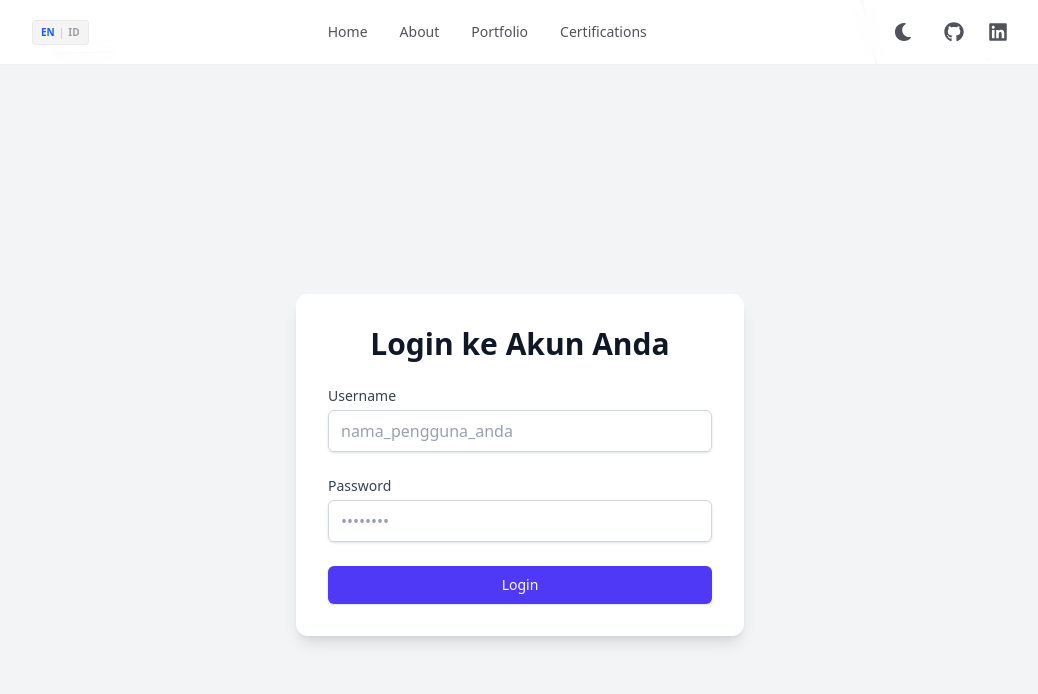
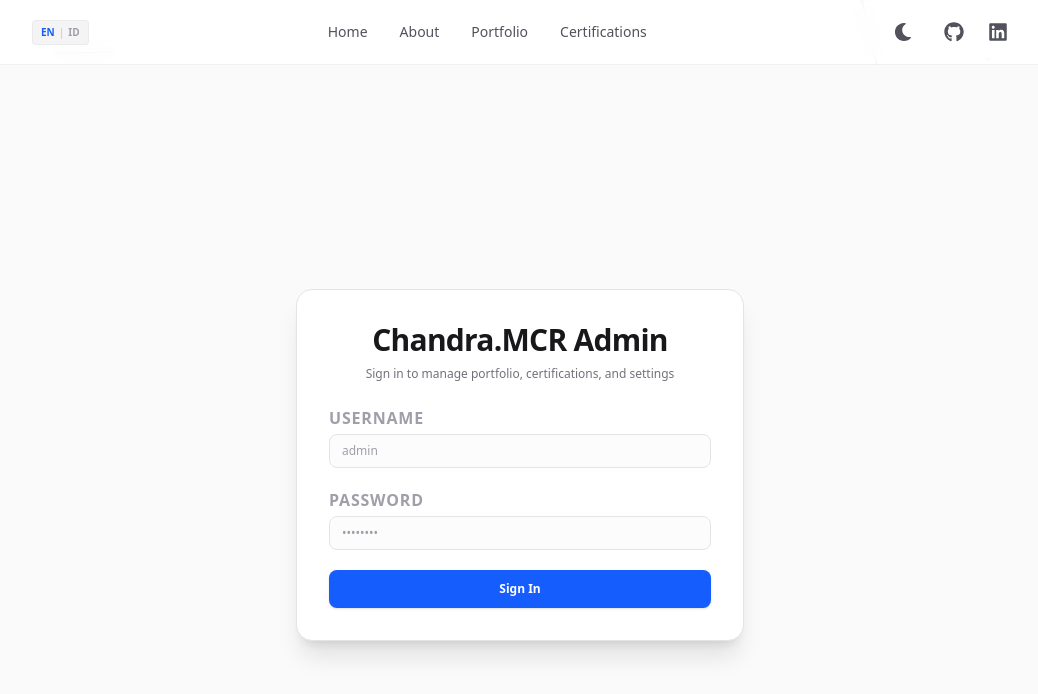
Before and after one commit to MChandraR/MyPorto, a Next.js app: page /login in a window 1280 px wide. Shown: the top 694 px of the page, without its empty margins (120-1158 px from the left). Built offline with nearby package versions, Linux system fonts and the light colour scheme.

Commit message:
Add AuthProvider to validate admin rights

```diff
--- a/app/admin/page.tsx
+++ b/app/admin/page.tsx
@@ -1,6 +1,7 @@
 "use client";
 
-import { useState } from "react";
+import { useState, useEffect } from "react";
+import { useRouter } from "next/navigation";
 import { FaBriefcase, FaGraduationCap, FaCode, FaAward, FaExternalLinkAlt } from "react-icons/fa";
 import Sidebar from "../components/admin/Sidebar";
 import Header from "../components/admin/Header";
@@ -8,11 +9,44 @@ import StatCard from "../components/admin/StatCard";
 import ProjectsTab from "../components/admin/ProjectsTab";
 import CertificationsTab from "../components/admin/CertificationsTab";
 import ProfileTab from "../components/admin/ProfileTab";
+import { useAuth } from "../components/admin/AuthContext";
 import { projects } from "../data/projects";
 import { certifications } from "../data/certifications";
 
 export default function AdminPage() {
   const [activeTab, setActiveTab] = useState<string>("overview");
+  const { isAuthenticated, loading, token, checkSessionWithAPI } = useAuth();
+  const router = useRouter();
+
+  // Route protection redirect
+  useEffect(() => {
+    if (!loading && !isAuthenticated) {
+      router.push("/login");
+    }
+  }, [loading, isAuthenticated, router]);
+
+  // Session check placeholder triggered on refresh / route (tab) changes
+  useEffect(() => {
+    if (isAuthenticated && token) {
+      console.log(`[Admin Route Guard] Checking session validity with API for tab change: /admin#${activeTab}`);
+      checkSessionWithAPI(token);
+    }
+  }, [activeTab, isAuthenticated, token, checkSessionWithAPI]);
+
+  if (loading) {
+    return (
+      <div className="flex flex-col items-center justify-center min-h-screen bg-zinc-50 dark:bg-zinc-950 transition-colors duration-300 font-inter">
+        <div className="relative flex items-center justify-center">
+          <div className="animate-spin rounded-full h-12 w-12 border-4 border-zinc-200 border-t-blue-600 dark:border-zinc-800 dark:border-t-blue-400" />
+        </div>
+        <p className="mt-4 text-xs font-semibold text-zinc-500 animate-pulse">Initializing admin session...</p>
+      </div>
+    );
+  }
+
+  if (!isAuthenticated) {
+    return null; // Don't render dashboard if redirecting
+  }
 
   const renderTabContent = () => {
     switch (activeTab) {
--- /dev/null
+++ b/app/components/admin/AuthContext.tsx
@@ -0,0 +1,96 @@
+"use client";
+
+import React, { createContext, useContext, useState, useEffect } from "react";
+import { CookieService } from "../../utils/CookieService";
+
+interface AuthContextProps {
+  isAuthenticated: boolean;
+  token: string | null;
+  loading: boolean;
+  login: (token: string) => void;
+  logout: () => void;
+  checkSessionWithAPI: (token: string) => Promise<boolean>;
+}
+
+const AuthContext = createContext<AuthContextProps | undefined>(undefined);
+
+export const AuthProvider: React.FC<{ children: React.ReactNode }> = ({ children }) => {
+  const [token, setTokenState] = useState<string | null>(null);
+  const [isAuthenticated, setIsAuthenticated] = useState<boolean>(false);
+  const [loading, setLoading] = useState<boolean>(true);
+
+  // Placeholder function to check token validity against API
+  const checkSessionWithAPI = async (currentToken: string): Promise<boolean> => {
+    // TODO: Implement actual API check call here
+    // e.g. const res = await fetch("http://127.0.0.1:5000/api/check-session", { headers: { Authorization: currentToken } });
+    // return res.ok;
+    console.log("[Auth] Placeholder function checking session token validity with API...");
+    return true; // Return true as dummy/placeholder response
+  };
+
+  useEffect(() => {
+    const initializeAuth = async () => {
+      try {
+        const localToken = localStorage.getItem("auth-token");
+        const cookieToken = CookieService.getCookie("auth-token");
+
+        // Auth provider confirms session is valid if token is found in localStorage
+        if (localToken && cookieToken && localToken === cookieToken) {
+          // Verify with placeholder function
+          const isValid = await checkSessionWithAPI(localToken);
+          if (isValid) {
+            setTokenState(localToken);
+            setIsAuthenticated(true);
+          } else {
+            // Token mismatch or invalid session
+            logout();
+          }
+        } else {
+          // Sync tokens if only one is present or clear if none
+          if (localToken) {
+            // Local token exists, sync cookie
+            CookieService.setCookie("auth-token", localToken, 7);
+            setTokenState(localToken);
+            setIsAuthenticated(true);
+          } else {
+            setIsAuthenticated(false);
+          }
+        }
+      } catch (err) {
+        console.error("Auth initialization error:", err);
+      } finally {
+        setLoading(false);
+      }
+    };
+
+    initializeAuth();
+  }, []);
+
+  const login = (newToken: string) => {
+    localStorage.setItem("auth-token", newToken);
+    CookieService.setCookie("auth-token", newToken, 7); // Save cookie for 7 days
+    setTokenState(newToken);
+    setIsAuthenticated(true);
+  };
+
+  const logout = () => {
+    localStorage.removeItem("auth-token");
+    CookieService.eraseCookie("auth-token");
+    setTokenState(null);
+    setIsAuthenticated(false);
+  };
+
+  return (
+    <AuthContext.Provider value={{ isAuthenticated, token, loading, login, logout, checkSessionWithAPI }}>
+      {children}
+    </AuthContext.Provider>
+  );
+};
+
+export const useAuth = () => {
+  const context = useContext(AuthContext);
+  if (!context) {
+    throw new Error("useAuth must be used within an AuthProvider");
+  }
+  return context;
+};
--- a/app/components/admin/Sidebar.tsx
+++ b/app/components/admin/Sidebar.tsx
@@ -1,5 +1,7 @@
+
 import Link from "next/link";
 import { FaHome, FaBriefcase, FaGraduationCap, FaUser, FaSignOutAlt } from "react-icons/fa";
+import { useAuth } from '../../components/admin/AuthContext';
 
 interface SidebarProps {
   activeTab: string;
@@ -7,6 +9,8 @@ interface SidebarProps {
 }
 
 export default function Sidebar({ activeTab, setActiveTab }: SidebarProps) {
+  const { isAuthenticated, token, loading, login, logout, checkSessionWithAPI } = useAuth();
+
   const menuItems = [
     { id: "overview", label: "Overview", icon: <FaHome size={18} /> },
     { id: "projects", label: "Projects", icon: <FaBriefcase size={18} /> },
@@ -36,11 +40,10 @@ export default function Sidebar({ activeTab, setActiveTab }: SidebarProps) {
               <button
                 key={item.id}
                 onClick={() => setActiveTab(item.id)}
-                className={`w-full flex items-center gap-3 px-4 py-3 rounded-lg text-sm font-semibold transition-all duration-300 cursor-pointer ${
-                  isActive
-                    ? "bg-blue-600 text-white shadow-sm dark:bg-blue-500"
-                    : "text-zinc-600 dark:text-zinc-400 hover:bg-zinc-100 dark:hover:bg-zinc-900/50 hover:text-zinc-900 dark:hover:text-zinc-100"
-                }`}
+                className={`w-full flex items-center gap-3 px-4 py-3 rounded-lg text-sm font-semibold transition-all duration-300 cursor-pointer ${isActive
+                  ? "bg-blue-600 text-white shadow-sm dark:bg-blue-500"
+                  : "text-zinc-600 dark:text-zinc-400 hover:bg-zinc-100 dark:hover:bg-zinc-900/50 hover:text-zinc-900 dark:hover:text-zinc-100"
+                  }`}
               >
                 {item.icon}
                 <span>{item.label}</span>
@@ -53,6 +56,7 @@ export default function Sidebar({ activeTab, setActiveTab }: SidebarProps) {
       {/* Bottom Section */}
       <div className="p-4 border-t border-zinc-200 dark:border-zinc-800">
         <Link
+          onClick={() => { logout() }}
           href="/"
           className="w-full flex items-center gap-3 px-4 py-3 rounded-lg text-sm font-semibold text-zinc-650 dark:text-zinc-450 hover:bg-zinc-100 dark:hover:bg-zinc-900/50 hover:text-zinc-900 dark:hover:text-zinc-100 transition-all duration-300"
         >
--- a/app/layout.tsx
+++ b/app/layout.tsx
@@ -4,6 +4,7 @@ import "./globals.css";
 import NavBar from "./components/NavBar";
 import AIParticles from "./components/AIParticles";
 import { LanguageProvider } from "./components/LanguageContext";
+import { AuthProvider } from "./components/admin/AuthContext";
 
 const geistSans = Geist({
   variable: "--font-geist-sans",
@@ -51,9 +52,11 @@ export default function RootLayout({
         className={`${geistSans.variable} ${geistMono.variable} antialiased bg-background text-foreground transition-colors duration-300`}
       >
         <LanguageProvider>
-          <AIParticles />
-          <NavBar />
-          {children}
+          <AuthProvider>
+            <AIParticles />
+            <NavBar />
+            {children}
+          </AuthProvider>
         </LanguageProvider>
       </body>
     </html>
--- a/app/login/page.tsx
+++ b/app/login/page.tsx
@@ -1,76 +1,87 @@
 'use client';
-import React, { useState } from 'react';
+import React, { useState, useEffect } from 'react';
+import { useRouter } from 'next/navigation';
+import { useAuth } from '../components/admin/AuthContext';
 
-// Ini adalah komponen formulir login utama
 function LoginForm() {
-  // State untuk menyimpan username, password, error, dan status loading
   const [username, setUsername] = useState('');
   const [password, setPassword] = useState('');
   const [error, setError] = useState('');
   const [loading, setLoading] = useState(false);
 
-  // Fungsi yang menangani pengiriman formulir
+  const { login, isAuthenticated } = useAuth();
+  const router = useRouter();
+
+  // If already authenticated, redirect to admin dashboard immediately
+  useEffect(() => {
+    if (isAuthenticated) {
+      router.push('/admin');
+    }
+  }, [isAuthenticated, router]);
+
   const handleSubmit = async (e: React.FormEvent) => {
-    e.preventDefault(); // Mencegah refresh halaman saat form disubmit
-    setLoading(true); // Mulai loading
-    setError(''); // Bersihkan error sebelumnya
+    e.preventDefault();
+    setLoading(true);
+    setError('');
 
+    // 1. Local Dummy validation fallback (admin / admin)
+    if (username === 'admin' && password === 'admin') {
+      await new Promise((resolve) => setTimeout(resolve, 800)); // Simulate brief delay
+      const dummyToken = "dummy-auth-token-987654321";
+      login(dummyToken);
+      router.push('/admin');
+      setLoading(false);
+      return;
+    }
+
+    // 2. Real API login fetch attempt
     try {
-      // Mengirim data ke backend Anda
-      // Endpoint: http://127.0.0.1:5000/login
-      // Metode: POST
       const response = await fetch('http://127.0.0.1:5000/login', {
         method: 'POST',
         headers: {
           'Content-Type': 'application/json',
         },
-        // Payload: JSON { username, password }
         body: JSON.stringify({ username, password }),
       });
 
-      // Mengubah respons menjadi JSON
       const data = await response.json();
 
       if (response.ok) {
-        // Sukses (status 2xx)
-        // Menampilkan pesan sukses dari response JSON
-        console.log('Login berhasil:', data);
-        alert(data.message || 'Login berhasil!'); // Menggunakan alert sebagai placeholder
-        // Di sini Anda biasanya akan mengarahkan pengguna atau menyimpan token
-        // misalnya: router.push('/dashboard');
+        console.log('Login success:', data);
+        const token = data.token || "dummy-auth-token-from-api";
+        login(token);
+        router.push('/admin');
       } else {
-        // Gagal (misalnya, password salah atau status 4xx/5xx)
-        // Menampilkan pesan error dari response JSON
-        setError(data.message || 'Login gagal. Silakan coba lagi.');
+        setError(data.message || 'Login failed. Please check credentials.');
       }
     } catch (err) {
-      // Error jaringan atau server
-      console.error('Terjadi error saat login:', err);
-      setError('Terjadi error. Periksa koneksi internet Anda.');
+      console.warn('API unavailable, login failed. Correct credentials needed or use admin/admin.', err);
+      setError('Connection to API failed. Try local fallback (admin/admin).');
     } finally {
-      setLoading(false); // Selesai loading, baik sukses maupun gagal
+      setLoading(false);
     }
   };
 
   return (
-    <div className="w-full max-w-md p-8 space-y-6 bg-white rounded-xl shadow-lg">
-      <h2 className="text-3xl font-bold text-center text-gray-900">
-        Login ke Akun Anda
-      </h2>
+    <div className="w-full max-w-md p-8 space-y-6 bg-white dark:bg-zinc-950 border border-zinc-200 dark:border-zinc-800 rounded-2xl shadow-xl transition-all duration-300">
+      <div className="space-y-2 text-center">
+        <h2 className="text-3xl font-extrabold tracking-tight text-zinc-900 dark:text-zinc-50">
+          Chandra.MCR Admin
+        </h2>
+        <p className="text-xs text-zinc-500">Sign in to manage portfolio, certifications, and settings</p>
+      </div>
 
-      {/* Menampilkan pesan error jika ada */}
       {error && (
-        <div className="p-3 text-sm text-red-800 bg-red-100 rounded-lg" role="alert">
+        <div className="p-3 text-xs font-semibold text-red-800 dark:text-red-400 bg-red-50 dark:bg-red-950/20 border border-red-100 dark:border-red-900/40 rounded-lg" role="alert">
           {error}
         </div>
       )}
 
-      <form className="space-y-6" onSubmit={handleSubmit}>
-        {/* Input Username */}
+      <form className="space-y-5" onSubmit={handleSubmit}>
         <div>
           <label
             htmlFor="username"
-            className="block text-sm font-medium text-gray-700"
+            className="block text-2xs font-bold text-zinc-400 dark:text-zinc-500 uppercase tracking-wider mb-1"
           >
             Username
           </label>
@@ -82,16 +93,15 @@ function LoginForm() {
             required
             value={username}
             onChange={(e) => setUsername(e.target.value)}
-            className="w-full px-3 py-2 mt-1 text-gray-900 placeholder-gray-400 border border-gray-300 rounded-md shadow-sm focus:outline-none focus:ring-indigo-500 focus:border-indigo-500"
-            placeholder="nama_pengguna_anda"
+            className="w-full text-xs px-3 py-2 border border-zinc-200 dark:border-zinc-800 rounded-lg bg-zinc-50/50 dark:bg-zinc-900/50 focus:outline-none focus:ring-2 focus:ring-blue-500/20 text-zinc-900 dark:text-zinc-100 placeholder-zinc-400"
+            placeholder="admin"
           />
         </div>
 
-        {/* Input Password */}
         <div>
           <label
             htmlFor="password"
-            className="block text-sm font-medium text-gray-700"
+            className="block text-2xs font-bold text-zinc-400 dark:text-zinc-500 uppercase tracking-wider mb-1"
           >
             Password
           </label>
@@ -103,19 +113,18 @@ function LoginForm() {
             required
             value={password}
             onChange={(e) => setPassword(e.target.value)}
-            className="w-full px-3 py-2 mt-1 text-gray-900 placeholder-gray-400 border border-gray-300 rounded-md shadow-sm focus:outline-none focus:ring-indigo-500 focus:border-indigo-500"
+            className="w-full text-xs px-3 py-2 border border-zinc-200 dark:border-zinc-800 rounded-lg bg-zinc-50/50 dark:bg-zinc-900/50 focus:outline-none focus:ring-2 focus:ring-blue-500/20 text-zinc-900 dark:text-zinc-100 placeholder-zinc-400"
             placeholder="••••••••"
           />
         </div>
 
-        {/* Tombol Submit */}
         <div>
           <button
             type="submit"
-            disabled={loading} // Tombol dinonaktifkan saat loading
-            className="w-full px-4 py-2 text-sm font-medium text-white bg-indigo-600 border border-transparent rounded-md shadow-sm hover:bg-indigo-700 focus:outline-none focus:ring-2 focus:ring-offset-2 focus:ring-indigo-500 disabled:bg-indigo-400 disabled:cursor-not-allowed"
+            disabled={loading}
+            className="w-full py-2.5 px-4 text-xs font-bold text-white bg-blue-600 hover:bg-blue-700 border border-transparent rounded-lg shadow-sm focus:outline-none focus:ring-2 focus:ring-offset-2 focus:ring-blue-500 disabled:bg-blue-400 disabled:cursor-not-allowed cursor-pointer transition-all"
           >
-            {loading ? 'Memproses...' : 'Login'}
+            {loading ? 'Processing...' : 'Sign In'}
           </button>
         </div>
       </form>
@@ -123,12 +132,9 @@ function LoginForm() {
   );
 }
 
-// Komponen App utama yang merender LoginForm
-// Ini adalah komponen default yang akan Anda gunakan di halaman Next.js
 export default function App() {
   return (
-    // Kita tengahkan formulirnya di layar dengan Tailwind
-    <div className="flex items-center justify-center min-h-screen bg-gray-100 font-inter">
+    <div className="flex items-center justify-center min-h-screen bg-zinc-50 dark:bg-zinc-900/40 font-inter px-4 transition-colors duration-300">
       <LoginForm />
     </div>
   );
--- /dev/null
+++ b/app/utils/CookieService.ts
@@ -0,0 +1,28 @@
+export const setCookie = (name: string, value: string, days?: number) => {
+  if (typeof document === "undefined") return;
+  let expires = "";
+  if (days) {
+    const date = new Date();
+    date.setTime(date.getTime() + days * 24 * 60 * 60 * 1000);
+    expires = "; expires=" + date.toUTCString();
+  }
+  document.cookie = name + "=" + (value || "") + expires + "; path=/; SameSite=Lax; Secure";
+};
+
+export const getCookie = (name: string): string | null => {
+  if (typeof document === "undefined") return null;
+  const nameEQ = name + "=";
+  const ca = document.cookie.split(";");
+  for (let i = 0; i < ca.length; i++) {
+    let c = ca[i];
+    while (c.charAt(0) === " ") c = c.substring(1, c.length);
+    if (c.indexOf(nameEQ) === 0) return c.substring(nameEQ.length, c.length);
+  }
+  return null;
+};
+
+export const eraseCookie = (name: string) => {
+  if (typeof document === "undefined") return;
+  document.cookie = name + "=; Path=/; Expires=Thu, 01 Jan 1970 00:00:01 GMT;";
+};
+export const CookieService = { setCookie, getCookie, eraseCookie };
```
